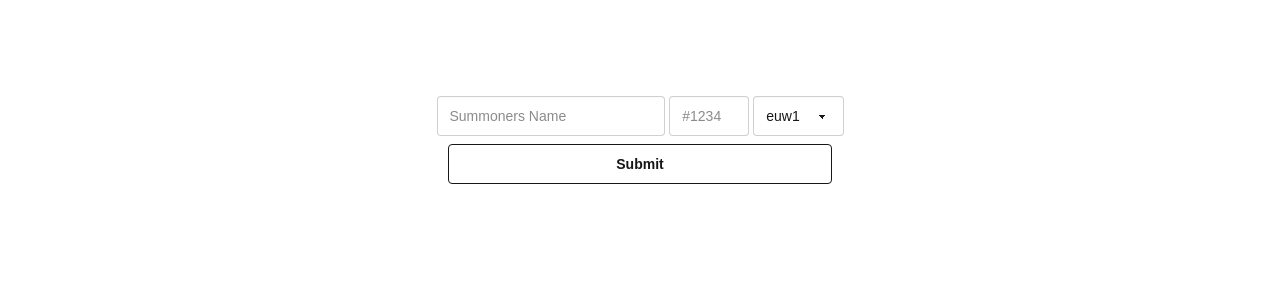
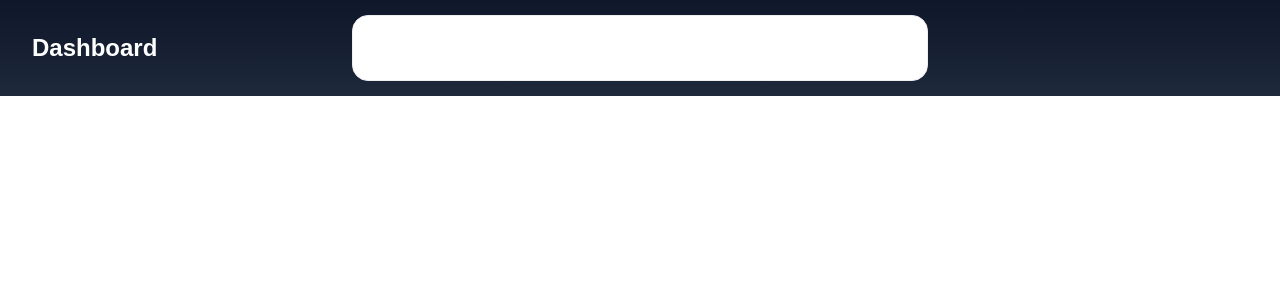
Before and after one commit to Sato-Isolated/dashboard-lol, a Next.js app: page / in a window 1280 px wide. Shown: the top 300 px of the page. Built offline with nearby package versions, Linux system fonts and the light colour scheme.

Commit message:
Add SearchBar component and integrate into Header; update layout to include Header in RootLayout

```diff
--- a/package.json
+++ b/package.json
@@ -9,6 +9,7 @@
     "lint": "next lint"
   },
   "dependencies": {
+    "lucide-react": "^0.511.0",
     "next": "15.3.2",
     "react": "^19.0.0",
     "react-dom": "^19.0.0"
--- a/src/app/layout.tsx
+++ b/src/app/layout.tsx
@@ -2,7 +2,7 @@ import type { Metadata } from "next";
 import { Geist, Geist_Mono } from "next/font/google";
 import "./globals.css";
 import { UserProvider } from "@/context/UserContext";
-
+import Header from "@/layout/header";
 const geistSans = Geist({
   variable: "--font-geist-sans",
   subsets: ["latin"],
@@ -28,7 +28,10 @@ export default function RootLayout({
       <body
         className={`${geistSans.variable} ${geistMono.variable} antialiased`}
       >
-        <UserProvider>{children}</UserProvider>
+        <UserProvider>
+          <Header />
+          {children}
+        </UserProvider>
       </body>
     </html>
   );
--- a/src/app/page.tsx
+++ b/src/app/page.tsx
@@ -1,55 +1,9 @@
 "use client";
-import { useRouter } from "next/navigation"
-import { useUser } from "@/context/UserContext"
-import { PlatformRegion } from "@/types/platformregion";
-
 export default function Home() {
-  const { user, setUser } = useUser()
-  const router = useRouter()
-
-  const handleSubmit = () => {
-    router.push(`/${user.region}/summoner/${user.summonerName}/${user.tagline}`)
-  }
 
   return (
     <main className="flex flex-col gap-2 min-h-screen items-center p-24">
-      <div className="flex gap-1">
-        <input
-          type="text"
-          placeholder="Summoners Name"
-          className="input"
-          value={user.summonerName}
-          onChange={(e) => setUser({ ...user, summonerName: e.target.value })}
-        />
-        <input
-          type="text"
-          placeholder="#1234"
-          className="input w-20"
-          value={user.tagline}
-          onChange={(e) => setUser({ ...user, tagline: e.target.value })}
-        />
-        <select
-          name="region"
-          id="region"
-          className="select w-28"
-          value={user.region}
-          onChange={(e) => setUser({ ...user, region: e.target.value })}
-        >
-         {Object.entries(PlatformRegion).map(([key, value]) => (
-            <option key={key} value={value}>
-              {value}
-            </option>
-          ))}
-        </select>
-      </div>
-      <div>
-        <button
-          className="btn btn-outline p-2 w-96"
-          onClick={handleSubmit}
-        >
-          Submit
-        </button>
-      </div>
+
     </main>
   );
 }
--- /dev/null
+++ b/src/components/SearchBar.tsx
@@ -0,0 +1,92 @@
+"use client";
+
+import React, { useState } from "react";
+import { useUser } from "@/context/UserContext";
+import { PlatformRegion } from "@/types/platformregion";
+import { useRouter } from "next/navigation";
+import { Search } from "lucide-react";
+
+const SearchBar: React.FC = () => {
+  const { user, setUser } = useUser();
+  const router = useRouter();
+  const [hasError, setHasError] = useState(false);
+
+  const handleSubmit = (e: React.FormEvent) => {
+    e.preventDefault();
+    const isInvalid =
+      user.summonerName.trim() === "" || user.tagline.trim() === "";
+
+    if (isInvalid) {
+      setHasError(true);
+      return;
+    }
+
+    setHasError(false);
+    router.push(
+      `/${user.region}/summoner/${user.summonerName}/${user.tagline}`
+    );
+  };
+
+  return (
+    <form
+      onSubmit={handleSubmit}
+      className="flex flex-row items-center gap-2 w-full max-w-xl"
+    >
+      <div
+        className={`flex items-center bg-base-100 border rounded-2xl px-6 py-3 w-full ${
+          hasError ? "border-error" : "border-base-300"
+        }`}
+      >
+        <input
+          type="text"
+          value={user.summonerName}
+          onChange={(e) =>
+            setUser({ ...user, summonerName: e.target.value.trimStart() })
+          }
+          placeholder="SummonerName"
+          className={`bg-transparent border-0 outline-none  text-lg w-1/3 min-w-[120px] max-w-xs ${
+            hasError ? "text-error" : ""
+          }`}
+        />
+
+        <span className="mx-4 border-l h-8 border-b-blue-50" />
+
+        <input
+          type="text"
+          value={user.tagline}
+          onChange={(e) =>
+            setUser({ ...user, tagline: e.target.value.trimStart() })
+          }
+          placeholder="Tagline"
+          className={`bg-transparent border-0 outline-none  text-lg w-1/4 min-w-[80px] max-w-xs ${
+            hasError ? "text-error" : ""
+          }`}
+        />
+
+        <select
+          name="region"
+          id="region"
+          className="select select-ghost bg-transparent border-0 outline-none text-lg w-24 ml-auto"
+          value={user.region}
+          onChange={(e) => setUser({ ...user, region: e.target.value })}
+        >
+          {Object.entries(PlatformRegion).map(([key, value]) => (
+            <option key={key} value={value} className=" text-lg">
+              {value}
+            </option>
+          ))}
+        </select>
+        <button type="submit" className="pl-6 w-12 cursor-pointer">
+          <Search size={28} strokeWidth={2.5} />
+        </button>
+      </div>
+      {hasError && (
+        <p className="text-error text-sm ml-1">
+          Please fill in both summoner name and tagline.
+        </p>
+      )}
+    </form>
+  );
+};
+
+export default SearchBar;
--- /dev/null
+++ b/src/layout/header.tsx
@@ -0,0 +1,16 @@
+import SearchBar from "@/components/SearchBar";
+
+function Header() {
+  return (
+    <header className="flex flex-col items-center justify-center w-full h-24 bg-gradient-to-b from-[#0f172a] to-[#1e293b] text-white">
+      <div className="relative flex items-center w-full h-24">
+        <h1 className="absolute left-8 text-2xl font-bold">Dashboard</h1>
+        <div className="mx-auto">
+          <SearchBar />
+        </div>
+      </div>
+    </header>
+  );
+}
+
+export default Header;
```
Also changed, not shown: 1 other file (tests, documents, lock files or other folders).
